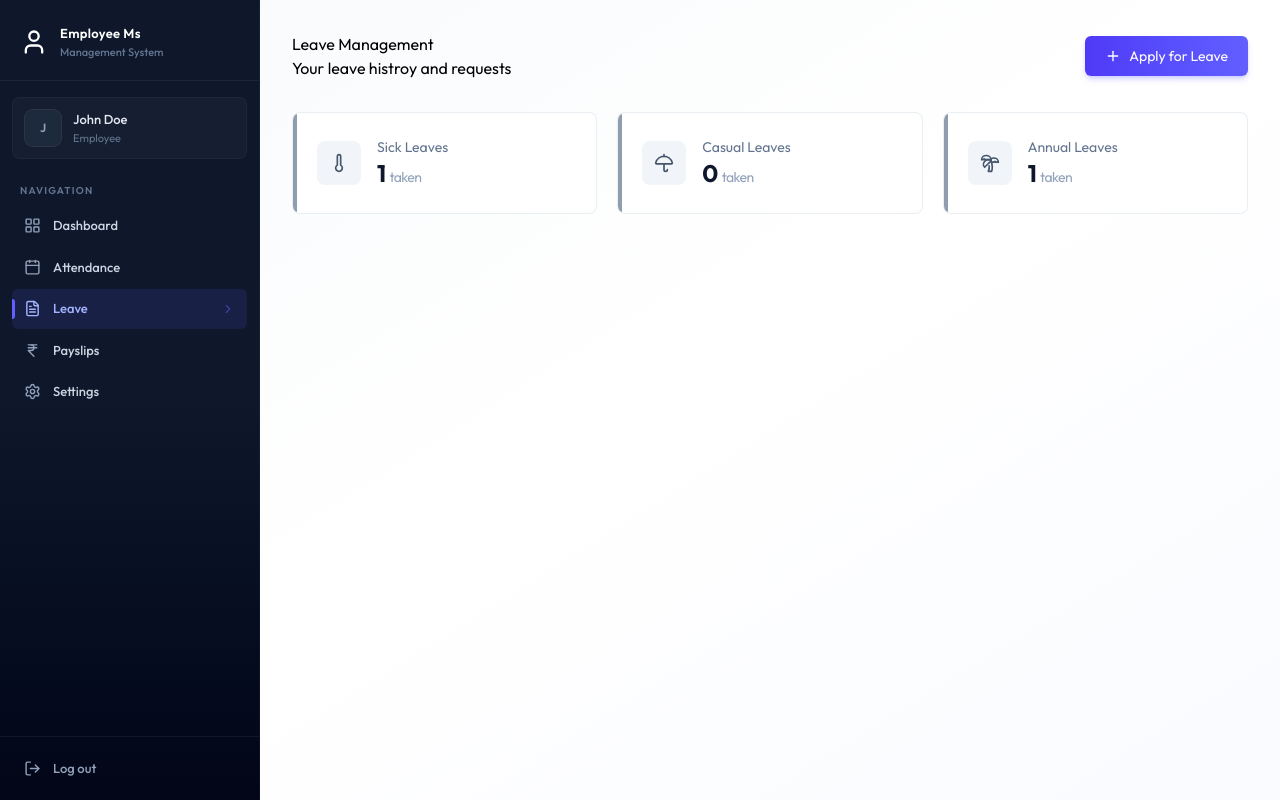
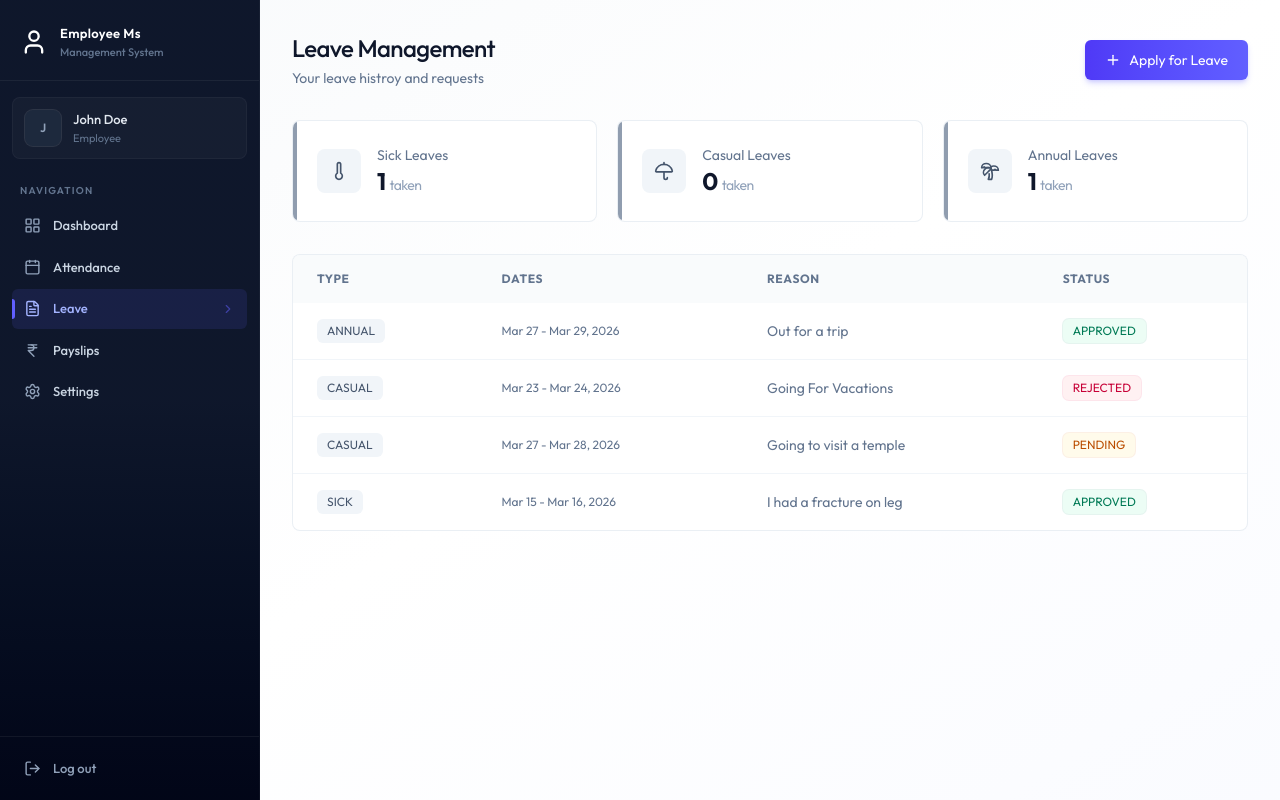
Before and after one commit to Saurabhguptan007/FullStack-EMS, a React (Vite) app in the folder client/: page /leave in a window 1280 px wide. Built offline with nearby package versions, Linux system fonts and the light colour scheme.

Commit message:
Leave Page Status UI complete for both employee and admin - form ui pending

```diff
--- a/client/src/components/leave/leaveHistory.jsx
+++ b/client/src/components/leave/leaveHistory.jsx
@@ -0,0 +1,66 @@
+import { Loader2, X, Check } from 'lucide-react';
+import React, { useState } from 'react'
+import { format } from 'date-fns';
+
+const LeaveHistory = ({leaves, isAdmin, onUpdate}) => {
+
+    const[processing, setProcessing] = useState(null);
+
+    const handleStatusUpdate = async (id, status)  =>{
+        setProcessing(id)
+    }
+
+  return (
+    <div className='card overflow-hidden'>
+        <div className="overflow-x-auto">
+            <table className="table-modern">
+                <thead>
+                    <tr>
+                        {isAdmin && <th>Employee</th>}
+                        <th>Type</th>
+                        <th>Dates</th>
+                        <th>Reason</th>
+                        <th>Status</th>
+                        {isAdmin && <th className='text-center'>Actions</th>}
+                    </tr>
+                </thead>
+                <tbody>
+                    {leaves.length === 0 ? (
+                        <tr>
+                            <td colSpan={isAdmin ? 6 : 4} className='text-center py-12 text-slate-400'>No leave applications found</td>
+                        </tr>
+                    ): (
+                        leaves.map((leave) => {
+                            return (
+                                <tr key={leave._id || leave.id}>
+                                    {isAdmin && (<td className='text-slate-600'>{leave.employee?.firstName} {leave.employee?.lastName}</td>) }
+                                    <td><span className='badge bg-slate-100 text-slate-600'>{leave.type}</span></td>
+                                    <td className='text-xs text-slate-500'>{format(new Date(leave.startDate), "MMM dd")} - {format(new Date(leave.endDate), "MMM dd, yyyy")}</td>
+                                    <td className='max-w-xs truncate text-slate-500' title={leave.reason}>{leave.reason}</td>
+                                    <td><span className={`badge ${leave.status === "APPROVED" ? "badge-success" : leave.status === "REJECTED" ? "badge-danger" : "badge-warning"}`}>{leave.status}</span></td>
+                                    {isAdmin && (
+                                        <td className='text-center'>
+                                            {leave.status === "PENDING" && (
+                                                <div className="flex justify-center gap-2">
+                                                    <button onClick={() => handleStatusUpdate((leave._id || leave.id), "APPROVED")} disabled={!!processing} className="p-1.5 rounded-md bg-emerald-50 hover:bg-emerald-100 text-emerald-600 transition-colors">
+                                                        {processing === (leave._id || leave.id) ? <Loader2 className="w-4 h-4 animate-spin" /> : <Check className="w-4 h-4" />}
+                                                    </button>
+                                                    <button onClick={() => handleStatusUpdate((leave._id || leave.id ), "REJECTED")} disabled={!!processing} className="p-1.5 rounded-md bg-rose-50 hover:bg-rose-100 text-rose-600 transition-colors">
+                                                        {processing === leave._id ? <Loader2 className="w-4 h-4 animate-spin" /> : <X className="w-4 h-4" />}
+                                                    </button>
+                                                </div>
+                                            )}
+                                        </td>
+                                    )}
+                                </tr>
+                            )
+                        })
+                    )}
+                </tbody>
+            </table>
+        </div>
+    </div>
+  )
+}
+
+export default LeaveHistory
--- a/client/src/pages/Leave.jsx
+++ b/client/src/pages/Leave.jsx
@@ -2,6 +2,7 @@
 import { dummyLeaveData } from "../assets/assets";
 import Loading from "../components/Loading";
 import { PalmtreeIcon, PlusIcon, Thermometer, UmbrellaIcon } from "lucide-react";
+import LeaveHistory from "../components/leave/LeaveHistory";
 
 const Leave = () => {
 
@@ -39,8 +40,8 @@
     <div className="animate-fade-in">
       <div className="flex flex-col sm:flex-row justify-between items-start sm:items-center gap-4 mb-8">
         <div>
-          <h1>Leave Management</h1>
-          <p>{isAdmin ? "Manage employee leaves" : "Your leave histroy and requests"}</p>
+          <h1 className="page-title">Leave Management</h1>
+          <p className="page-subtitle">{isAdmin ? "Manage employee leaves" : "Your leave histroy and requests"}</p>
         </div>
         {!isAdmin && !isDeleted && (
           <button onClick={() => setShowModal(true)} className="btn-primary flex items-center gap-2 w-full sm:w-auto justify-center">
@@ -64,6 +65,7 @@
           ))}
         </div>
       )}
+      <LeaveHistory leaves={leaves} isAdmin={isAdmin} onUpdate={fetchLeaves} />
     </div>
   )
 }
```
